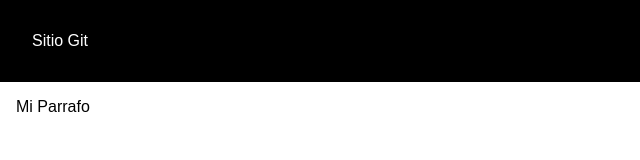
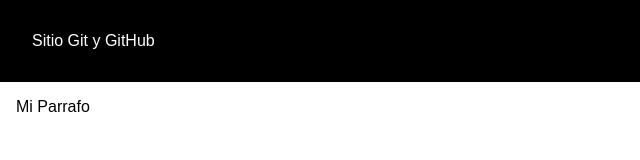
Before and after one commit to natartist/webcursodegit, a plain HTML site: page index.html in a window 1280 px wide. Shown: the full height of the page, 0-640 px from the left. Drawn offline with Linux system fonts and the light colour scheme.

Commit message:
cambios en el brand de git a giy y github

```diff
--- a/index.html
+++ b/index.html
@@ -10,7 +10,7 @@
 <body>
     <nav>
         <div class="brand">
-          <p>Sitio Git</p>
+          <p>Sitio Git y GitHub</p>
         </div>
 
         <div class="links-nav">
```
